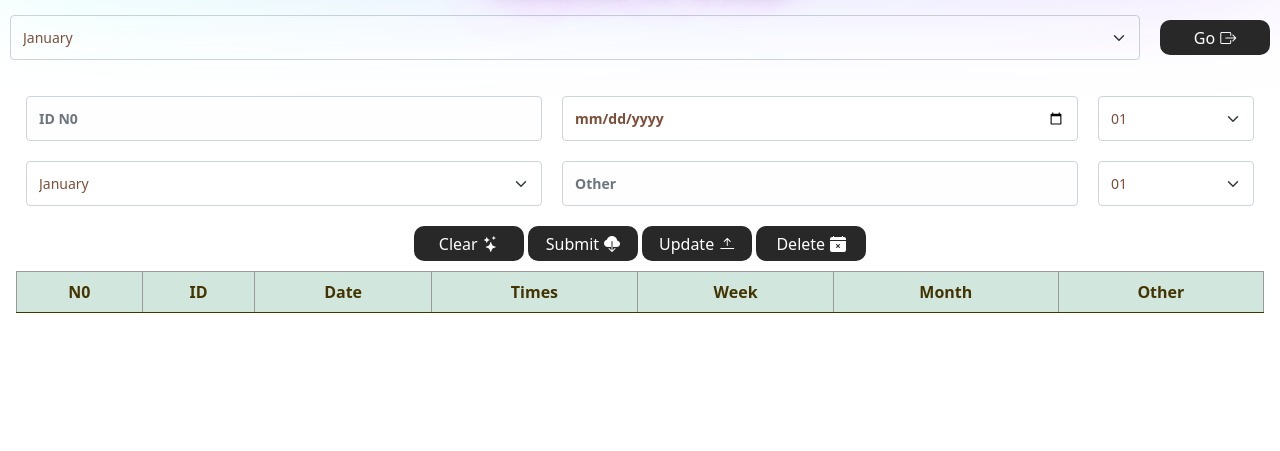
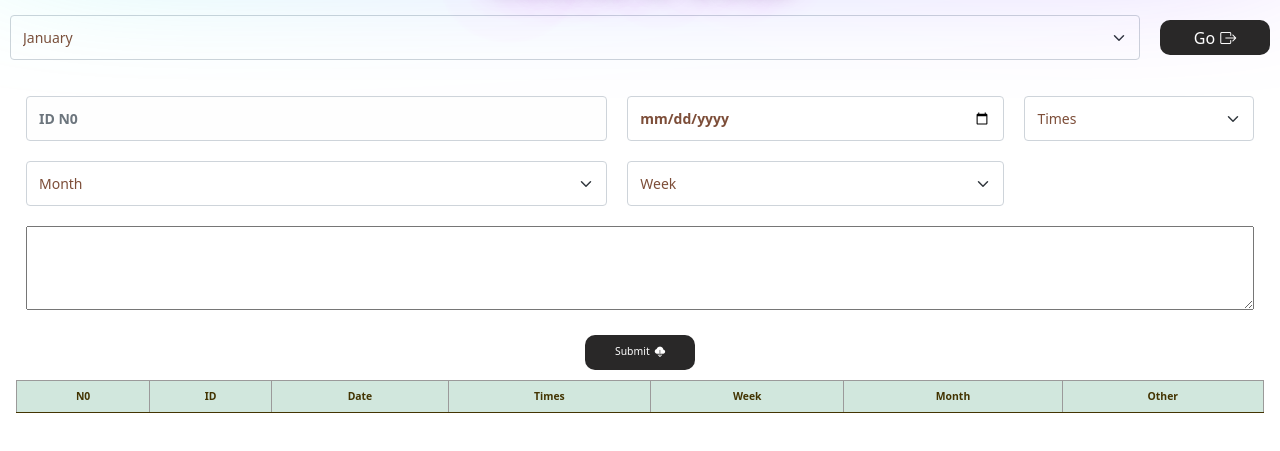
Before and after one commit to axprogramer/weekclass, a plain HTML site: page index.html in a window 1280 px wide. Shown: the part 199-650 px from the top of the page. Drawn offline with nearby package versions, Linux system fonts and the light colour scheme; a script that the page names is missing; a web font is replaced by a local one.

Commit message:
update style and textarea

```diff
--- a/asset/styles2.css
+++ b/asset/styles2.css
@@ -1508,3 +1508,11 @@ td {
   border: none;
   padding: 10px;
 }
+.myTable2 {
+  font-size: 1.3vh;
+  text-align: center;
+}
+
+.table1 {
+  width: 100%;
+}
--- a/assets/css/styles.css
+++ b/assets/css/styles.css
@@ -1513,3 +1513,10 @@ th {
 .myReportPadW{
   padding: 15px;
 }
+.myTable2 {
+  font-size: 1.3vh;
+  text-align: center;
+}
+.table1{
+  width: 100%;
+}
--- a/g5anewData.js
+++ b/g5anewData.js
@@ -136,24 +136,18 @@ function Fillbox(index) {
     BtnDele.style.display = 'inline-block';
   }
 }
+NewBox();
 function NewBox() {
   BtnSubmit.style.display = 'inline-block';
   BtnUpdate.style.display = 'none';
   BtnDele.style.display = 'none';
+  BtnClearBox.style.display = 'none';
 
   var Mid = document.getElementById('myid');
   var Mdate = document.getElementById('myDate');
-  var Mtimes = document.getElementById('myTimes');
-  var Mweeks = document.getElementById('myWeeks');
-  var Mmonth = document.getElementById('myMonth');
-  var Mother = document.getElementById('myother');
 
   Mid.value = "";
   Mdate.value = "";
-  Mtimes.value = "";
-  Mweeks.value = "";
-  Mmonth.value = "";
-  Mother.value = "";
 }
 
 function AddStd(e) {
--- a/index.html
+++ b/index.html
@@ -79,7 +79,7 @@
             </tr>
         </table>
     </div>
-    <div class="modal-body">
+    <div class="modal-body myTable2">
         <form id="contactForm" name="sentMessage" novalidate="novalidate">
             <div class="control-group">
                 <div class="table-responsive">
@@ -97,6 +97,7 @@
                             <td id="myFirstTable">
                                 <div class="control-group" style="text-align: center;"><select class="form-select"
                                         id="myTimes" style="height: 58px;color: #7d4e39;font-size: 14px; height: 45px;">
+                                        <option selected>Times</option>
                                         <option value="01">01</option>
                                         <option value="02">02</option>
                                         <option value="03">03</option>
@@ -113,6 +114,7 @@
                             <td id="myFirstTable">
                                 <div class="control-group" style="text-align: center;"><select class="form-select"
                                         id="myMonth" style="height: 58px;color: #7d4e39;font-size: 14px; height: 45px;">
+                                        <option selected>Month</option>
                                         <option value="January">January</option>
                                         <option value="February">February</option>
                                         <option value="March">March</option>
@@ -130,12 +132,9 @@
 
                             </td>
                             <td id="myFirstTable">
-                                <input class="form-control" type="text" placeholder="Other" name="myOther" id="myother"
-                                    style="font-size: 14px;font-weight: bold;color: #7d4e39; height: 45px; background-color:rgba(254, 254, 254, 0.718);">
-                            </td>
-                            <td id="myFirstTable">
                                 <div class="control-group" style="text-align: center;"><select class="form-select"
                                         id="myWeeks" style="height: 58px;color: #7d4e39;font-size: 14px; height: 45px;">
+                                        <option selected>Week</option>
                                         <option value="01">01</option>
                                         <option value="02">02</option>
                                         <option value="03">03</option>
@@ -144,6 +143,13 @@
                                 </div>
                             </td>
 
+                        </tr>
+                    </table>
+                    <table>
+                        <tr id="myFirstTable">
+                            <td id="myFirstTable">
+                                <textarea name="myother" id="myother" cols="55" rows="5" class="table1"></textarea>
+                                </td>
                         </tr>
                     </table>
                 </div>
@@ -161,7 +167,7 @@
                 </div>
         </form>
     </div>
-    <div class="table-responsive">
+    <div class="table-responsive myTable2">
         <table class="table table-striped table-hover myFirstTable myTrv">
             <thead class="table-success myTr">
                 <td class="myTrv" >N0</td>
```
Also changed, not shown: reportPad.html (+2 -1 lines).
